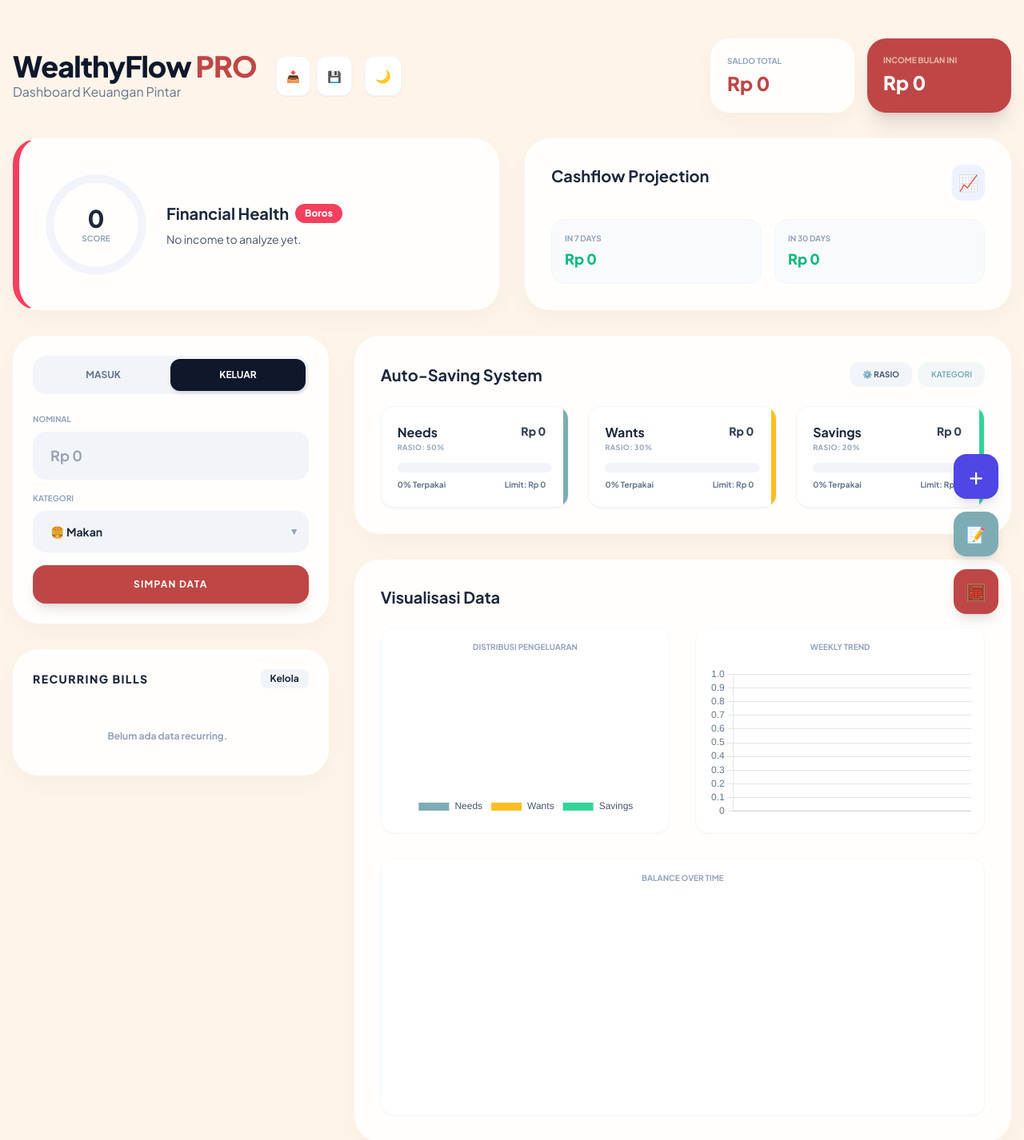
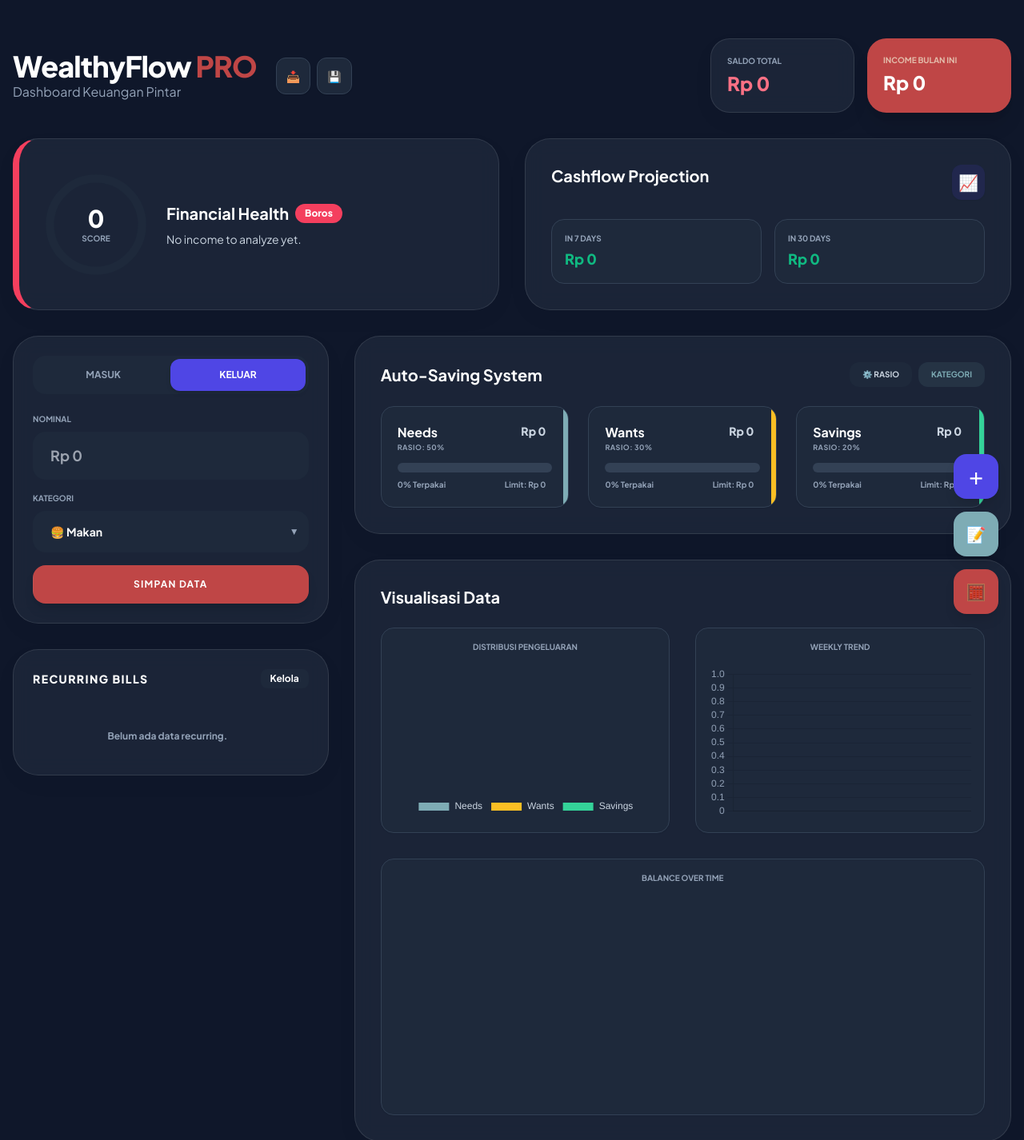
Before and after one commit to ardisanz/WealthyFlow-Pro, a plain HTML site: page index.html in a window 1280 px wide. Shown: the top 1426 px of the page at 80% size. Drawn offline with nearby package versions, Linux system fonts and the light colour scheme.

Commit message:
update....

```diff
--- a/index.html
+++ b/index.html
@@ -1,5 +1,5 @@
 <!DOCTYPE html>
-<html lang="id">
+<html lang="id" class="dark">
 
 <head>
     <meta charset="UTF-8">
@@ -147,11 +147,6 @@
                         class="p-3 rounded-xl bg-white dark:bg-slate-800 shadow-sm border border-slate-100 dark:border-slate-700 hover:bg-slate-50 transition text-sm font-bold text-slate-600 dark:text-slate-300"
                         title="Export Backup">
                         💾
-                    </button>
-                    <!-- Dark Mode -->
-                    <button @click="darkMode = !darkMode"
-                        class="p-3 rounded-xl bg-white dark:bg-slate-800 shadow-sm border border-slate-100 dark:border-slate-700 hover:bg-slate-50 transition ml-2">
-                        <span x-show="!darkMode">🌙</span><span x-show="darkMode">☀️</span>
                     </button>
                 </div>
             </div>
--- a/script.js
+++ b/script.js
@@ -122,7 +122,6 @@ const FinanceLogic = {
 function moneyApp() {
     return {
         // UI States
-        darkMode: false,
         showQuickAdd: false,
         isLoading: true,
 
@@ -172,10 +171,11 @@ function moneyApp() {
 
         // --- INITIALIZATION ---
         init() {
-            this.darkMode = JSON.parse(localStorage.getItem('pro_dark')) || false;
             this.budgets = JSON.parse(localStorage.getItem('pro_budgets')) || {
-                'Makan': { type: 'Needs' },
-                'Transport': { type: 'Needs' }
+                "Makan": { type: "Needs" },
+                "SPP": { type: "Needs" },
+                "Belanja": { type: "Wants" },
+                "Netflix": { type: "Wants" }
             };
             this.transactions = JSON.parse(localStorage.getItem('pro_history')) || [];
             this.recurringTransactions = JSON.parse(localStorage.getItem('pro_recurring')) || [];
@@ -198,10 +198,7 @@ function moneyApp() {
             this.$watch('recurringTransactions', () => {
                 this.updateProjection();
             });
-            this.$watch('darkMode', (val) => {
-                localStorage.setItem('pro_dark', JSON.stringify(val));
-                this.renderCharts();
-            });
+
 
             this.$nextTick(() => {
                 this.renderCharts();
@@ -221,8 +218,7 @@ function moneyApp() {
                 transactions: this.transactions,
                 recurringTransactions: this.recurringTransactions,
                 budgets: this.budgets,
-                ratios: this.ratios,
-                darkMode: this.darkMode
+                ratios: this.ratios
             };
             const blob = new Blob([JSON.stringify(data, null, 2)], { type: 'application/json' });
             const url = URL.createObjectURL(blob);
@@ -247,7 +243,6 @@ function moneyApp() {
                     if (data.recurringTransactions) this.recurringTransactions = data.recurringTransactions;
                     if (data.budgets) this.budgets = data.budgets;
                     if (data.ratios) this.ratios = data.ratios;
-                    if (data.darkMode !== undefined) this.darkMode = data.darkMode;
                     this.saveData();
                     this.updateAllDerived();
                     this.renderCharts();
@@ -537,10 +532,10 @@ function moneyApp() {
                             data: [data.pie.Needs, data.pie.Wants, data.pie.Savings],
                             backgroundColor: ['#7EACB5', '#fbbf24', '#34d399'],
                             borderWidth: 2,
-                            borderColor: this.darkMode ? '#1e293b' : '#ffffff'
+                            borderColor: '#1e293b'
                         }]
                     },
-                    options: { responsive: true, maintainAspectRatio: false, plugins: { legend: { position: 'bottom', labels: { color: this.darkMode ? '#cbd5e1' : '#475569' } } } }
+                    options: { responsive: true, maintainAspectRatio: false, plugins: { legend: { position: 'bottom', labels: { color: '#cbd5e1' } } } }
                 });
             }
 
@@ -560,7 +555,7 @@ function moneyApp() {
                             backgroundColor: 'rgba(191, 70, 70, 0.1)'
                         }]
                     },
-                    options: { responsive: true, maintainAspectRatio: false, plugins: { legend: { display: false } }, scales: { x: { ticks: { color: this.darkMode ? '#94a3b8' : '#64748b' } }, y: { ticks: { color: this.darkMode ? '#94a3b8' : '#64748b' } } } }
+                    options: { responsive: true, maintainAspectRatio: false, plugins: { legend: { display: false } }, scales: { x: { ticks: { color: '#94a3b8' } }, y: { ticks: { color: '#94a3b8' } } } }
                 });
             }
 
@@ -580,7 +575,7 @@ function moneyApp() {
                             borderRadius: 4
                         }]
                     },
-                    options: { responsive: true, maintainAspectRatio: false, plugins: { legend: { display: false } }, scales: { x: { ticks: { color: this.darkMode ? '#94a3b8' : '#64748b' } }, y: { ticks: { color: this.darkMode ? '#94a3b8' : '#64748b' } } } }
+                    options: { responsive: true, maintainAspectRatio: false, plugins: { legend: { display: false } }, scales: { x: { ticks: { color: '#94a3b8' } }, y: { ticks: { color: '#94a3b8' } } } }
                 });
             }
         },
--- a/style.css
+++ b/style.css
@@ -5,20 +5,13 @@
     --primary-hover: #a33838;
     --secondary: #7EACB5;
     --accent: #EDDCC6;
-    --bg-main: #FFF4EA;
-    --card-bg: rgba(255, 255, 255, 0.9);
-    --card-border: rgba(255, 255, 255, 0.6);
-    --text-main: #1e293b;
-    --success: #BF4646;
-    --danger: #f43f5e;
-    --warning: #f59e0b;
-}
-
-.dark {
     --bg-main: #0f172a;
     --card-bg: rgba(30, 41, 59, 0.8);
     --card-border: rgba(255, 255, 255, 0.1);
     --text-main: #f8fafc;
+    --success: #BF4646;
+    --danger: #f43f5e;
+    --warning: #f59e0b;
 }
 
 /* 1. Global Reset & Smoothness */
```
